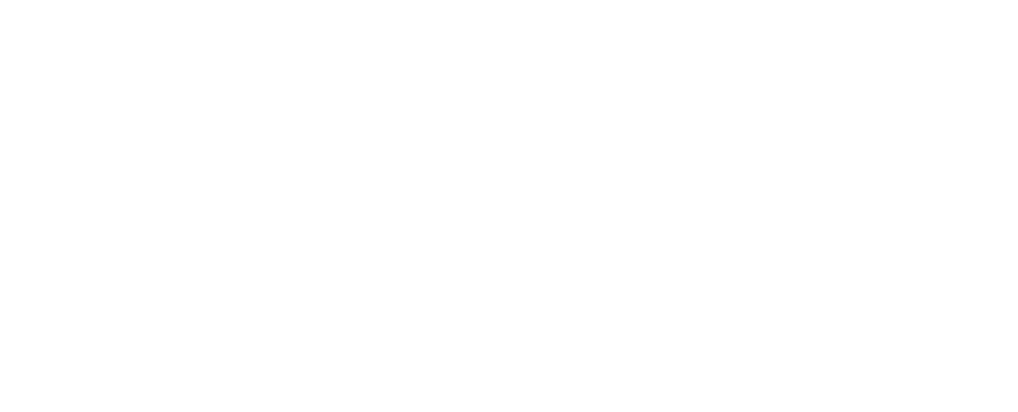
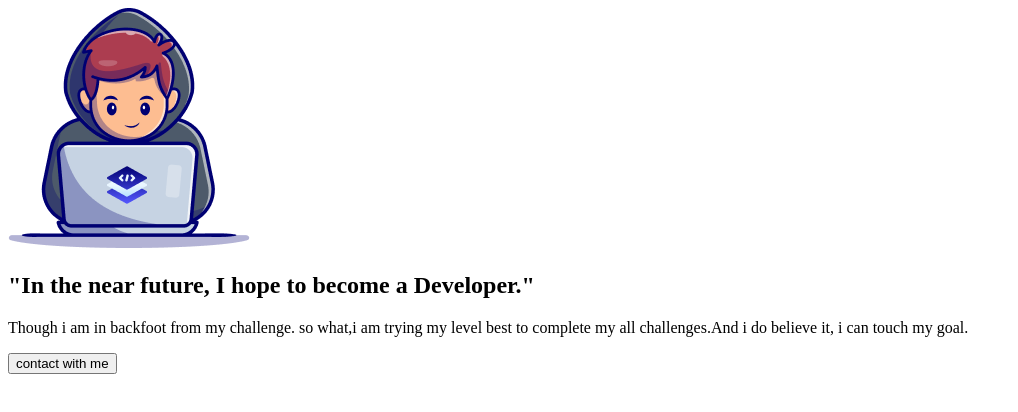
Before and after one commit to Raihan510-coder/title, a plain HTML site: page index.html in a window 1280 px wide. Shown: the whole page, without its empty margins (0-1018 px from the left). Drawn offline with Linux system fonts and the light colour scheme.

Commit message:
my 2nd commit

```diff
--- a/index.html
+++ b/index.html
@@ -8,6 +8,17 @@
 </head>
 <body>
     <header>
+        <!-- section>.img+.heading>h1.head+p.pragraph+button.btn -->
+        <section>
+            <div class="img">
+                <img src="./assets/Group.png" alt="">
+            </div>
+            <div class="heading">
+                <h1 class="head">"In the near future, I hope to become a Developer."</h1>
+                <p class="pragraph">Though i am in backfoot from my challenge. so what,i am trying my level best to complete my all challenges.And i do believe it, i can touch my goal.</p>
+                <button class="btn">contact with me</button>
+            </div>
+        </section>
 
     </header>
     <main>
```
